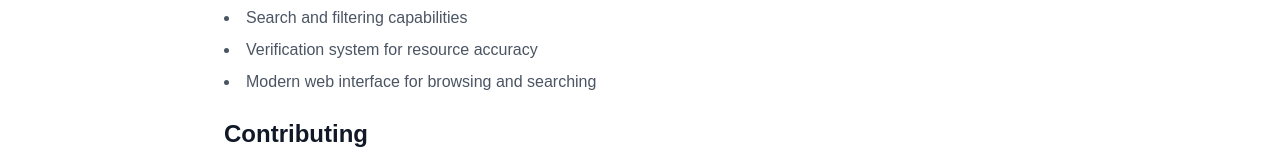
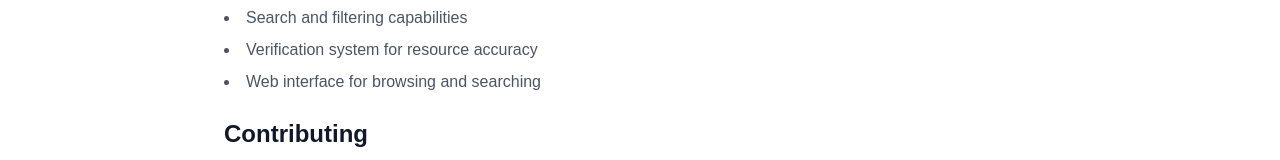
Before and after one commit to codethor0/aegis-osint, a Next.js app: page /about in a window 1280 px wide. Shown: the part 719-879 px from the top of the page. Built offline with nearby package versions, Linux system fonts and the light colour scheme.

Commit message:
fix(docs): remove 'modern' AI-style wording
- Remove 'Modern' from README.md (2 instances)
- Remove 'Modern' from about/page.tsx (1 instance)
- Replace with neutral technical language

```diff
--- a/src/app/about/page.tsx
+++ b/src/app/about/page.tsx
@@ -52,7 +52,7 @@ export default function AboutPage() {
             <li>Detailed metadata for each resource</li>
             <li>Search and filtering capabilities</li>
             <li>Verification system for resource accuracy</li>
-            <li>Modern web interface for browsing and searching</li>
+            <li>Web interface for browsing and searching</li>
           </ul>
         </section>
 
```
Also changed, not shown: 1 other file (tests, documents, lock files or other folders).
